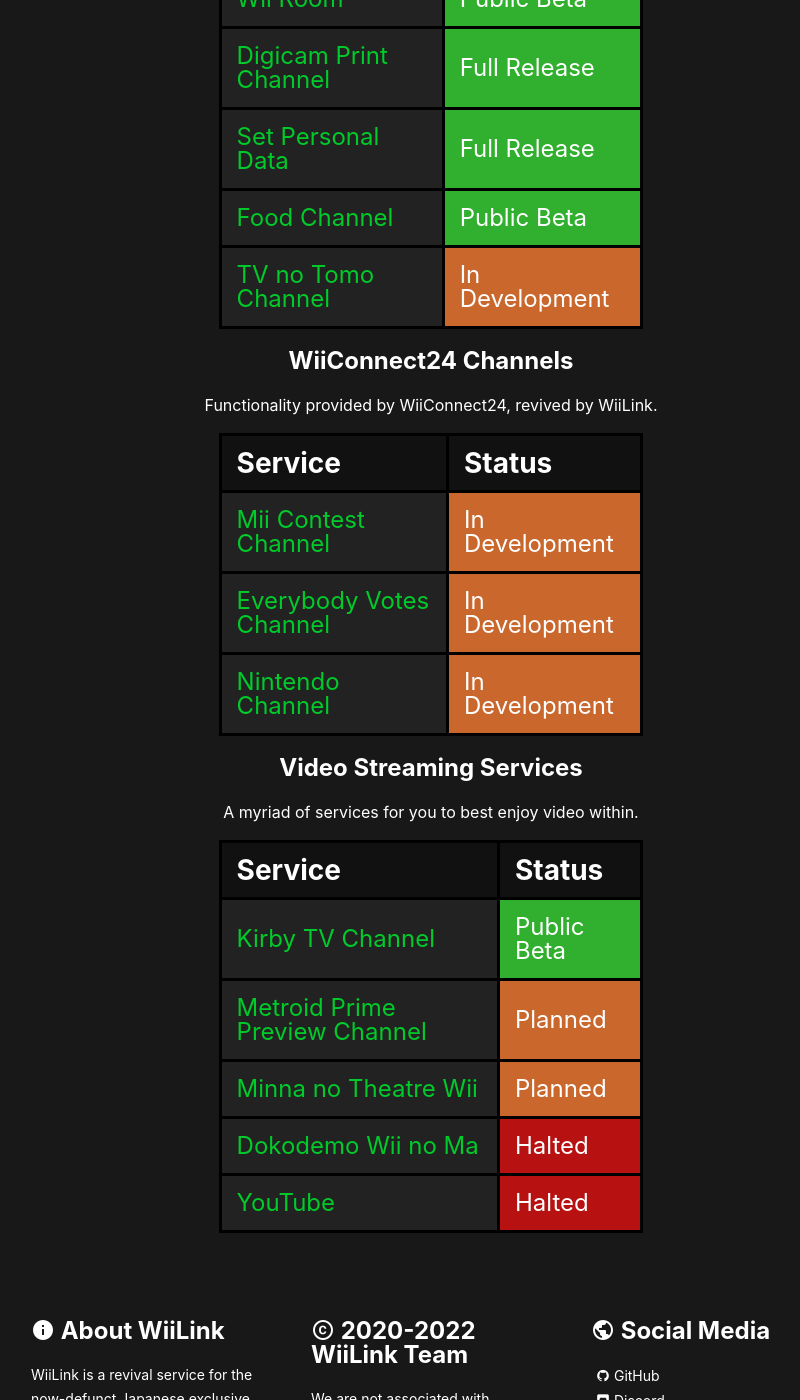
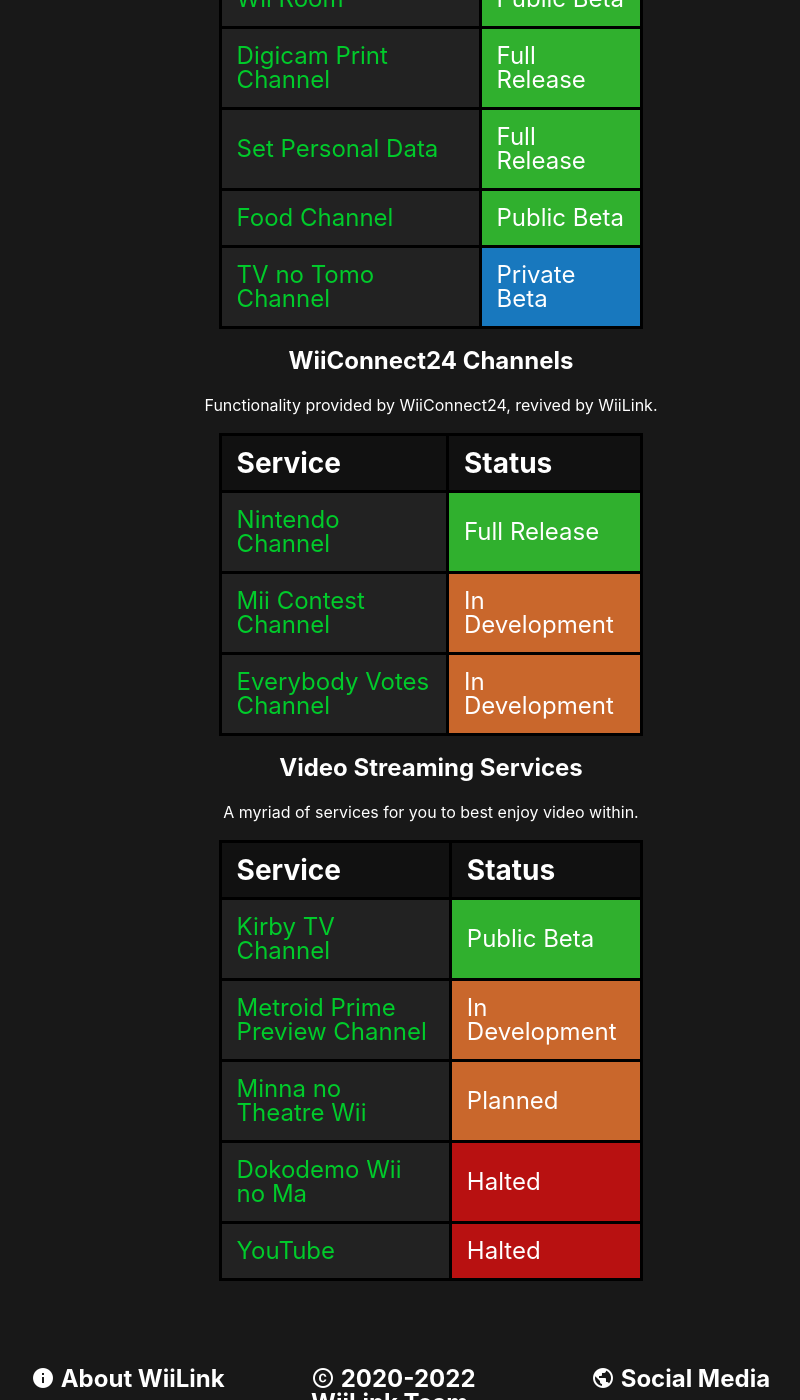
Before and after one commit to WiiLink24/WiiLink24.github.io, a Jekyll site: the page built from services.md, in a window 1280 px wide and 1400 px high, scrolled down 451 px. Shown: the whole window, without its empty margins (209-1009 px from the left). Built offline with Jekyll 4.4.1, drawn with Linux system fonts in a browser that asks for light colours.

Commit message:
Update services.md

```diff
--- a/services.md
+++ b/services.md
@@ -33,7 +33,7 @@
     </tr>
     <tr>
         <td> <a href="/services/tv-helper">TV no Tomo Channel</a> </td>
-        <td class="in-development">In Development</td>
+        <td class="private-beta">Private Beta</td>
     </tr>
 </table>
 
@@ -46,16 +46,16 @@
         <th>Service</th>
         <th>Status</th>
     </tr>
-        <tr>
+    <tr>
+        <td> <a href="/services/w/nintendo">Nintendo Channel</a> </td>
+        <td class="publicly-available">Full Release</td>
+    </tr>
+    <tr>
         <td> <a href="/services/w/contest">Mii Contest Channel</a> </td>
         <td class="in-development">In Development</td>
     </tr>
     <tr>
         <td> <a href="/services/w/politics">Everybody Votes Channel</a> </td>
-        <td class="in-development">In Development</td>
-    </tr>
-    <tr>
-        <td> <a href="/services/w/nintendo">Nintendo Channel</a> </td>
         <td class="in-development">In Development</td>
     </tr>
 </table>
@@ -75,7 +75,7 @@
     </tr>
     <tr>
         <td> <a href="#">Metroid Prime Preview Channel</a> </td>
-        <td class="in-development">Planned</td>
+        <td class="in-development">In Development</td>
     </tr>
     <tr>
         <td> <a href="/services/s/theatre">Minna no Theatre Wii</a> </td>
```
